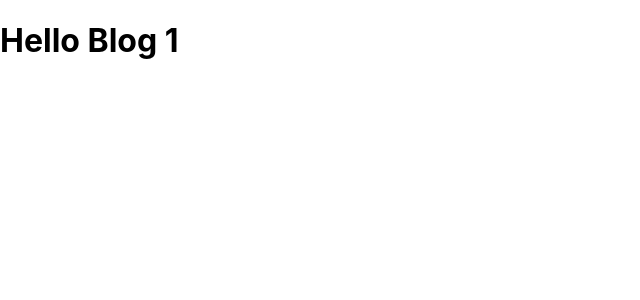
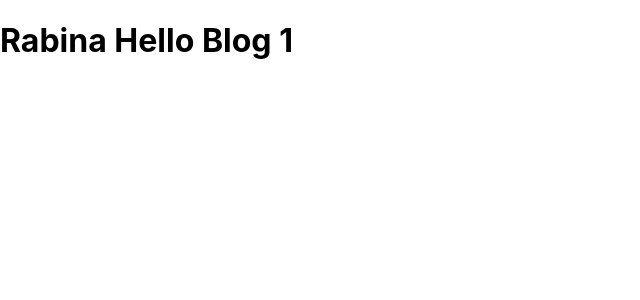
Before and after one commit to raselinfo/Nextjs_Tutorial, a Next.js app: page /blog/1 in a window 1280 px wide. Shown: the top 300 px of the page, without its empty margins (0-640 px from the left). Built offline with nearby package versions, Linux system fonts and the light colour scheme.

Commit message:
NextJS Head And Script Component

```diff
--- a/pages/_app.js
+++ b/pages/_app.js
@@ -1,6 +1,8 @@
+import { useEffect } from 'react'
 import '../styles/globals.css'
 
 function MyApp({ Component, pageProps }) {
+
   return <Component {...pageProps} />
 }
 
--- a/pages/blog/[id].js
+++ b/pages/blog/[id].js
@@ -1,11 +1,35 @@
-import React from 'react';
+import Head from "next/head"
+import Script from "next/script"
 import { useRouter } from 'next/router';
+import { Html } from "next/document"
+import { useState } from "react"
 const Blog = () => {
     const router = useRouter()
     const { id } = router.query
+    const [name, setName] = useState("Rasel")
     return (
-        <div>
-            <h1>Hello Blog {id}</h1>
+        <div id="banner" className="rasel">
+
+            <Head>
+                <title >Blog Page</title>
+                {/* <script src="/index.js"></script> */}
+            </Head>
+            <Script id="banner" src="/index.js" strategy="lazyOnload"
+                onLoad={
+                    () => {
+                        window.a = "Rasel"
+                        setName("Rabina")
+                        console.log("Onload")
+                    }
+                }
+                onError={
+                    (error) => console.log("My Error",error)
+                }
+            >
+
+            </Script>
+
+            <h1>{name} Hello Blog {id}</h1>
         </div>
     );
 };
--- /dev/null
+++ b/public/index.js
@@ -0,0 +1 @@
+alert("hello external Javascript")
```
